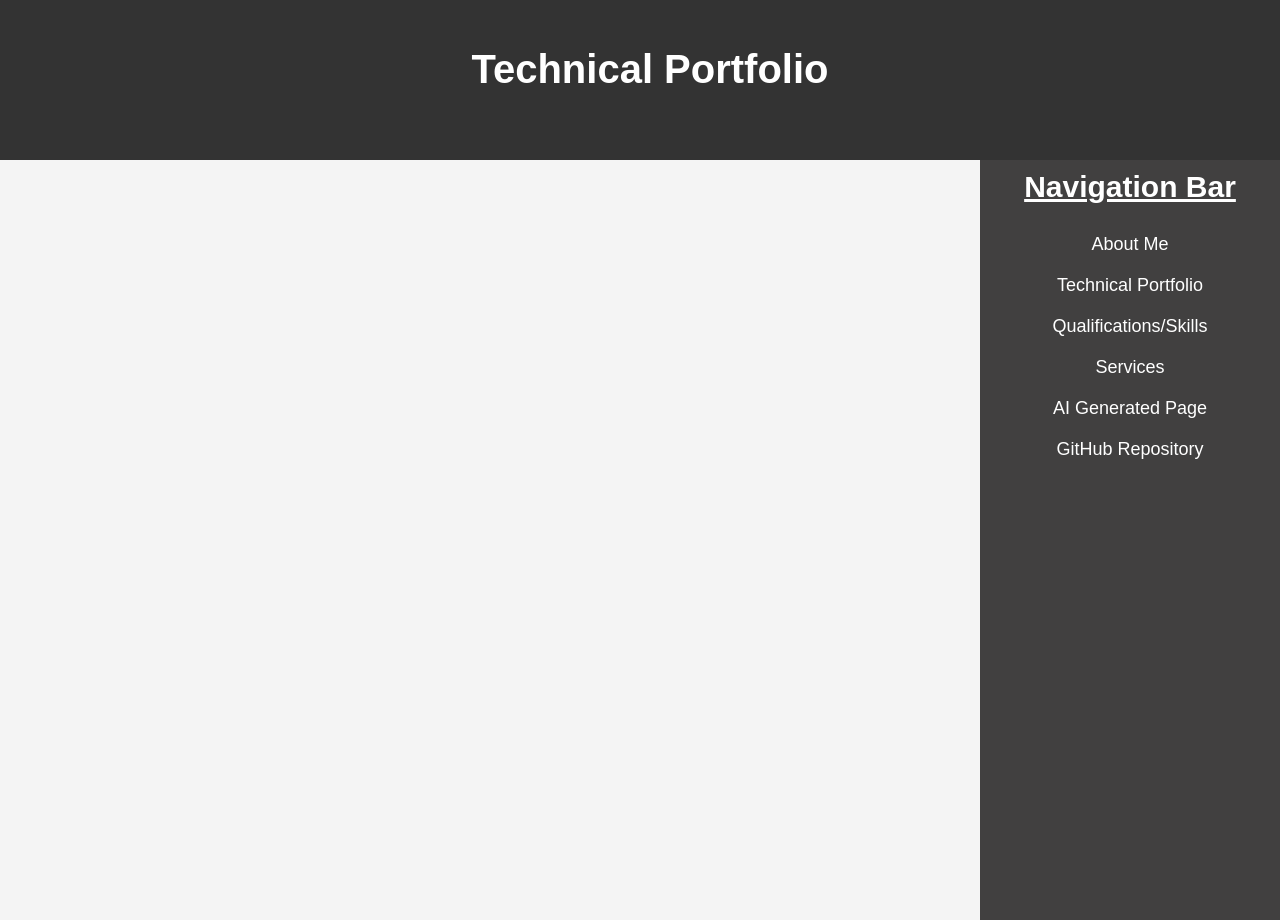
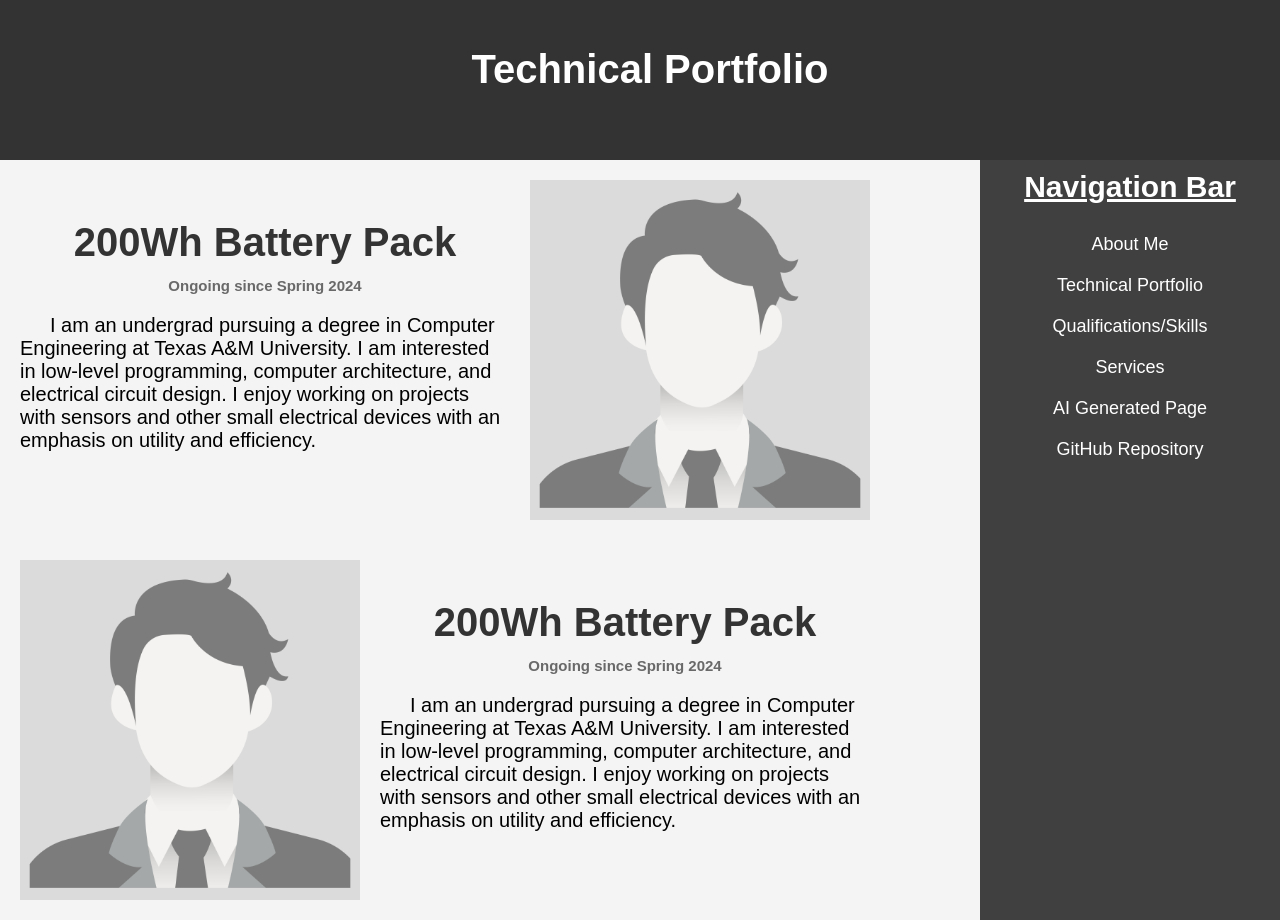
Before and after one commit to sdcelerio/CSCE_331_Celerio, a plain HTML site: page portfolio.html in a window 1280 px wide. Drawn offline with Linux system fonts and the light colour scheme.

Commit message:
Finished formatting Portfolio section Made header and sidebar in a fixed position so it scrolls with the page

```diff
--- a/portfolio.html
+++ b/portfolio.html
@@ -21,7 +21,29 @@
 
     <!-- Main Content -->
     <div class = "content">
+        <div alt = "Project #1" class = "container">
+            <div class = "portfolio_text">
+                <h1> 200Wh Battery Pack </h1>
+                <h2> Ongoing since Spring 2024 </h2>
+                <p> I am an undergrad pursuing a degree in Computer Engineering at Texas A&M University.
+                    I am interested in low-level programming, computer architecture, and electrical circuit design.
+                    I enjoy working on projects with sensors and other small electrical devices with an emphasis on utility and efficiency. </p>
+            </div>
 
+            <img src = "Placeholder.jpg" class = "portfolio_picture">
+        </div>
+
+        <div alt = "Project #2" class = "container">
+            <img src = "Placeholder.jpg" class = "portfolio_picture">
+
+            <div class = "portfolio_text">
+                <h1> 200Wh Battery Pack </h1>
+                <h2> Ongoing since Spring 2024 </h2>
+                <p> I am an undergrad pursuing a degree in Computer Engineering at Texas A&M University.
+                    I am interested in low-level programming, computer architecture, and electrical circuit design.
+                    I enjoy working on projects with sensors and other small electrical devices with an emphasis on utility and efficiency. </p>
+            </div>
+        </div>
     </div>
 
     <!--Side Bar with links to pages-->
--- a/style.css
+++ b/style.css
@@ -1,7 +1,7 @@
 /*Default Font Formatting*/
 body {
     width: 100%;
-    height: auto;
+    height: 100%;
     font-family: Arial, sans-serif;
     font-size: 20px;
     background-color: #f4f4f4;
@@ -18,7 +18,7 @@ header {
     background-color: #333;
     color: #fff;
     text-align: left;
-    position: absolute;
+    position: fixed;
     padding: 20px 0 20px;
     top: 0;
     left: 0;
@@ -58,11 +58,35 @@ header h2 {
     font-size: 1em;
 }
 
-.container { /*Ensures elements inside are placed column wise*/
+.content .container { /*Ensures elements inside are placed column wise*/
     padding-top: 40px;
     display: flex;
     gap: 20px;
 }
+
+/*Portfolio Section Formatting*/
+.content .portfolio_text {
+    padding-top: 40px;
+    width: calc((100%)/2);
+    height: auto;
+}
+
+.content .portfolio_text h1 {
+    text-align: center;
+}
+
+.content .portfolio_text h2 {
+    text-align: center;
+    color:dimgrey;
+    font-size: 0.75em;
+}
+
+.content .portfolio_text p {
+    text-indent: 30px;
+}
+
+
+
 
 /* Picture Formatting*/
 .about_me_picture {
@@ -72,13 +96,19 @@ header h2 {
     border: 3px solid #333;
 }
 
+.portfolio_picture {
+    width: calc((100% - 300px)/2);
+    height: 100%hw;
+}
+
 /*Link Sidebar formatting*/
 .sidebar {
     width: 300px;
     height: 100%;
     background-color: #414040;
     padding-top: 120px;
-    position: absolute;
+    margin: 0px;
+    position: fixed;
     top: 0;
     right: 0;
     overflow-x: hidden;
```
